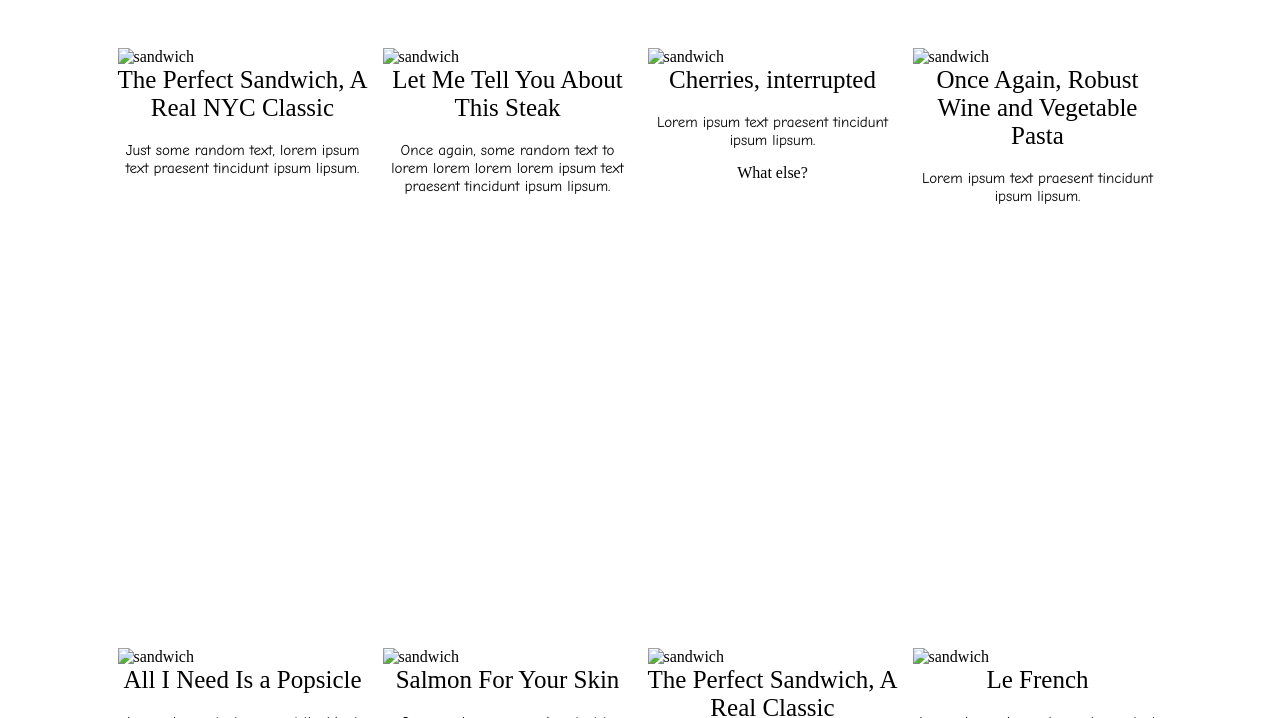
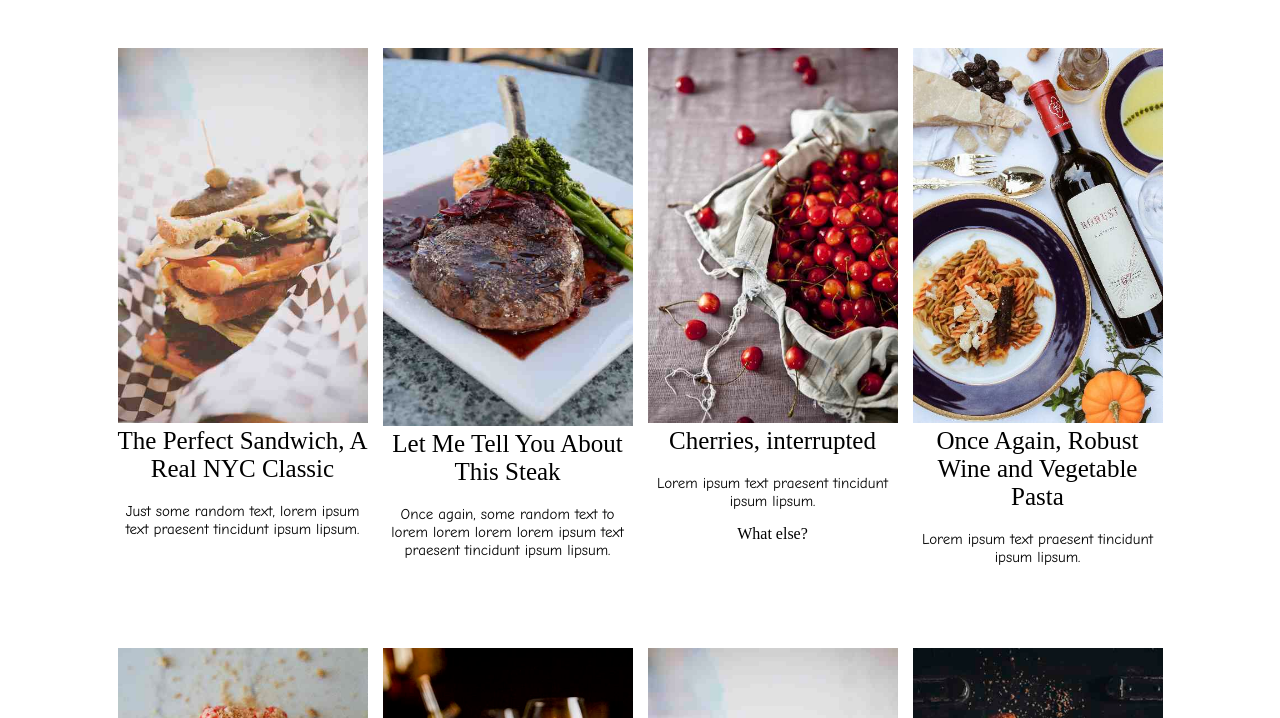
Before and after one commit to Voidy-htm/MyFood, a plain HTML site: page index.html in a window 1280 px wide. Shown: the part 82-800 px from the top of the page. Drawn offline with Linux system fonts and the light colour scheme.

Commit message:
Update index.html

```diff
--- a/index.html
+++ b/index.html
@@ -20,7 +20,7 @@
         <!-- top -->
         <div class="first">
             <div class="sandwich">
-                <div class="image"><img src="./sandwich.jpg" alt="sandwich"></div>
+                <div class="image"><img src="jpg/sandwich.jpg" alt="sandwich"></div>
 
                 <div class="desc">
                     <p class="perfect">The Perfect Sandwich, A Real NYC Classic</p>
@@ -31,7 +31,7 @@
 
 
             <div class="sandwich">
-                <div class="image"><img src="./steak.jpg" alt="sandwich"></div>
+                <div class="image"><img src="jpg/steak.jpg" alt="sandwich"></div>
 
                 <div class="desc">
                     <p class="perfect">Let Me Tell You About This Steak</p>
@@ -42,7 +42,7 @@
 
 
             <div class="sandwich">
-                <div class="image"><img src="./cherries.jpg" alt="sandwich"></div>
+                <div class="image"><img src="jpg/cherries.jpg" alt="sandwich"></div>
 
                 <div class="desc">
                     <p class="perfect">Cherries, interrupted</p>
@@ -54,7 +54,7 @@
 
 
             <div class="sandwich">
-                <div class="image"><img src="./wine.jpg" alt="sandwich"></div>
+                <div class="image"><img src="jpg/wine.jpg" alt="sandwich"></div>
 
                 <div class="desc">
                     <p class="perfect">Once Again, Robust Wine and Vegetable Pasta</p>
@@ -68,7 +68,7 @@
         <!-- bottom -->
         <div class="second">
             <div class="sandwich">
-                <div class="image"><img src="./popsicle.jpg" alt="sandwich"></div>
+                <div class="image"><img src="jpg/popsicle.jpg" alt="sandwich"></div>
 
                 <div class="desc">
                     <p class="perfect">All I Need Is a Popsicle</p>
@@ -79,7 +79,7 @@
 
 
             <div class="sandwich">
-                <div class="image"><img src="./salmon.jpg" alt="sandwich"></div>
+                <div class="image"><img src="jpg/salmon.jpg" alt="sandwich"></div>
 
                 <div class="desc">
                     <p class="perfect">Salmon For Your Skin</p>
@@ -90,7 +90,7 @@
 
 
             <div class="sandwich">
-                <div class="image"><img src="./sandwich (1).jpg" alt="sandwich"></div>
+                <div class="image"><img src="jpg/sandwich (1).jpg" alt="sandwich"></div>
 
                 <div class="desc">
                     <p class="perfect">The Perfect Sandwich, A Real Classic</p>
@@ -101,7 +101,7 @@
 
 
             <div class="sandwich">
-                <div class="image"><img src="./croissant.jpg" alt="sandwich"></div>
+                <div class="image"><img src="jpg/croissant.jpg" alt="sandwich"></div>
 
                 <div class="desc">
                     <p class="perfect">Le French</p>
@@ -129,7 +129,7 @@
 
     <p class="about">About Me, The Food Man</p>
     <div class="chef">
-        <img src="./chef.jpg" alt="chef">
+        <img src="jpg/chef.jpg" alt="chef">
     </div>
 
     <h3>I am Who I Am!</h3>
@@ -153,7 +153,7 @@
             <p class="f-head">BLOG POSTS</p>
             <div class="lorem1">
                 <div class="lor-image">
-                    <img src="./workshop.jpg" alt="workshop">
+                    <img src="jpg/workshop.jpg" alt="workshop">
                 </div>
                 <div class="lor-text">
                     <p class="lorem-h">Lorem</p>
@@ -163,7 +163,7 @@
 
             <div class="lorem2">
                 <div class="lor-image">
-                    <img src="./gondol.jpg" alt="workshop">
+                    <img src="jpg/gondol.jpg" alt="workshop">
                 </div>
                 <div class="lor-text">
                     <p class="lorem-h">Ispum</p>
@@ -196,4 +196,5 @@
     </footer>
 
 </body>
+
 </html>
```
